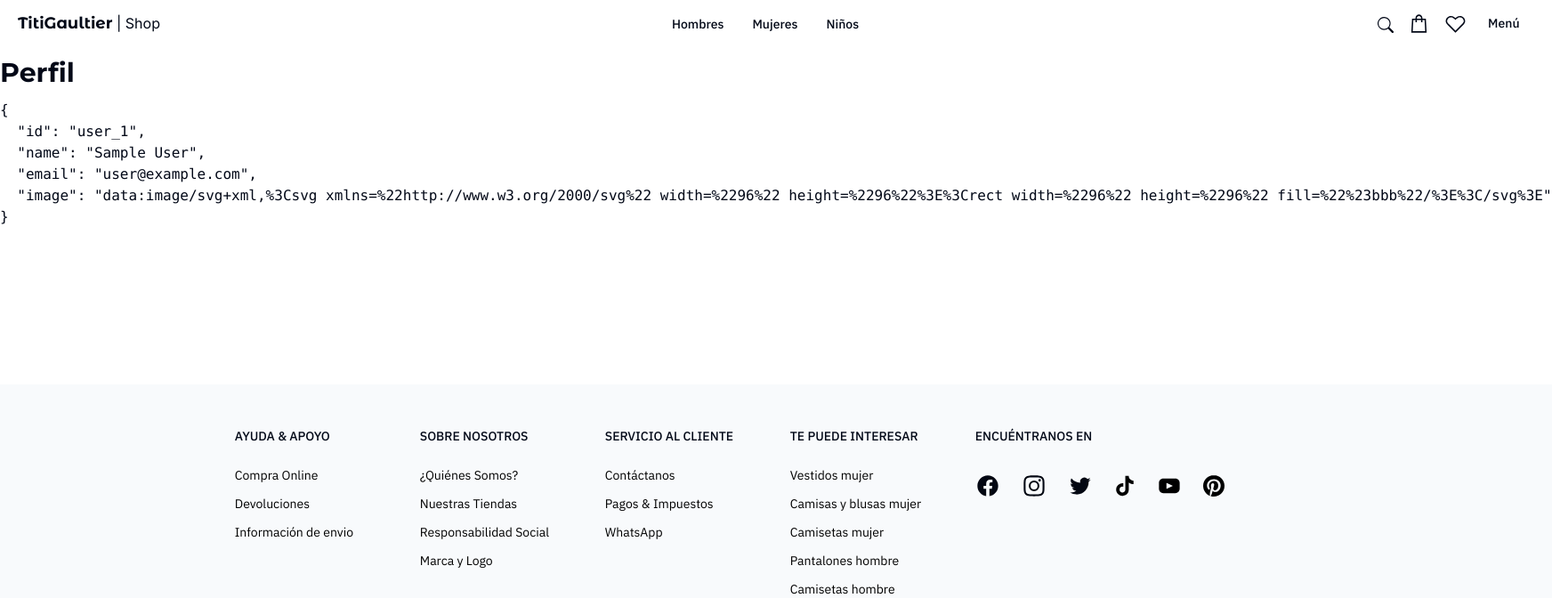
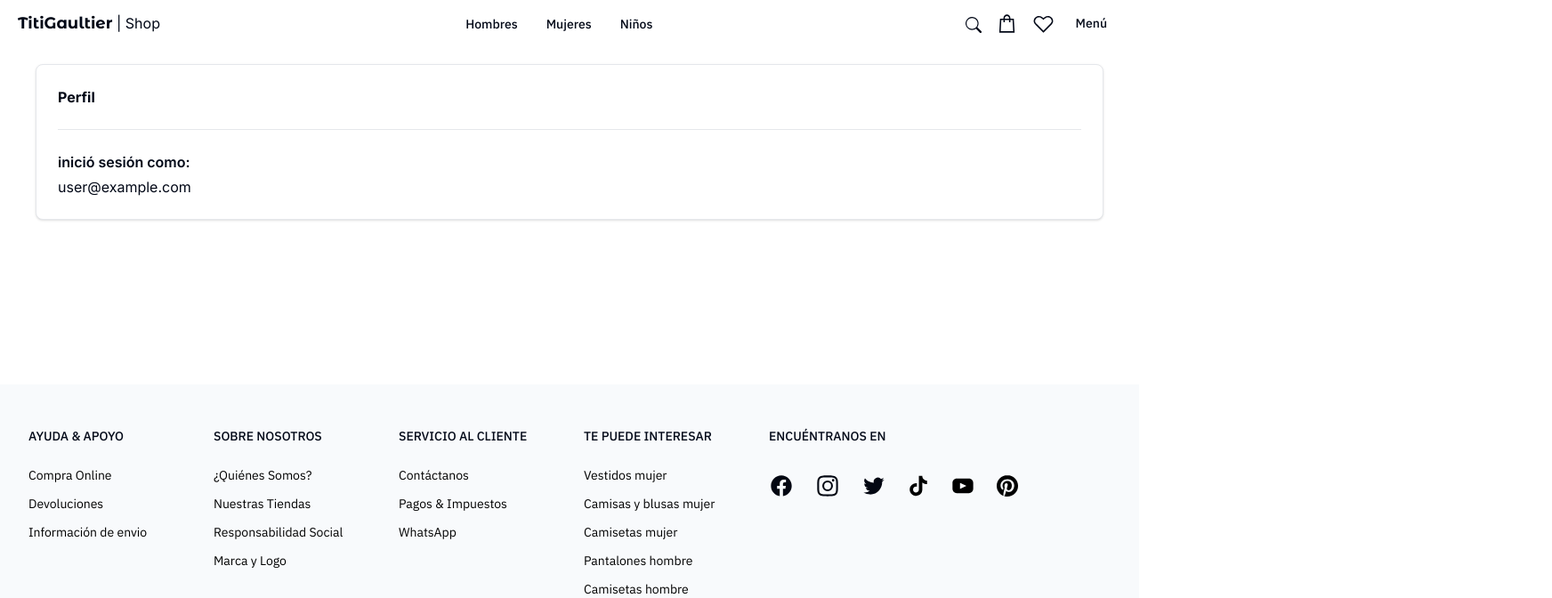
Before and after one commit to ivan-gtz/titigaultier-shop, a Next.js app: page /profile in a window 1280 px wide. Shown: the top 672 px of the page at 89% size, 1744 px wide, since content can reach past the window. Built offline with nearby package versions, Linux system fonts and the light colour scheme; no server answers; the database is empty; sample sign-in values are in the browser's storage.

Commit message:
added button favorites in product

```diff
--- a/src/actions/address/delete-user-address.ts
+++ b/src/actions/address/delete-user-address.ts
@@ -3,7 +3,6 @@
 import { prisma } from "@/lib/prisma";
 
 export const deleteUserAddress = async( userId: string ) => {
-    console.log("reciviendo para eliminar",{userId})
     try {
         await prisma.userAddress.delete({
             where: {
@@ -17,9 +16,8 @@
         }
 
     } catch (error: any) {
-        console.log("Valor de 'error' antes de console.error:", error); // <-- Añade esta línea
-        console.error("Error en Server Action deleteUserAddress:", error);
-        console.log("Objeto de error completo:", JSON.stringify(error, null, 2));
+        console.log("Mensaje de error:", error.message);
+        console.log("Código de error:", error.code);
         return {
             ok: false,
             message: 'No se pudo borrar la dirección'
--- a/src/actions/address/get-user-address.ts
+++ b/src/actions/address/get-user-address.ts
@@ -3,7 +3,6 @@
 import { prisma } from "@/lib/prisma";
 
 export const getUserAddress = async( userId: string ) => {
-    console.log("aqui en el server action userId", {userId})
     try {
         const address = await prisma.userAddress.findUnique({
             where: { userId }
--- a/src/app/(shop)/checkout/(checkout)/ui/PlaceOrder.tsx
+++ b/src/app/(shop)/checkout/(checkout)/ui/PlaceOrder.tsx
@@ -1,9 +1,11 @@
 'use client';
 
 import { placeOrder } from "@/actions";
+import { Button } from "@/components";
 import { useAddressStore, useCartStore } from "@/store";
 import { currencyFormatter } from "@/utils";
 import clsx from "clsx";
+import { Loader2 } from "lucide-react";
 import Link from "next/link";
 import { useRouter } from "next/navigation";
 import { useEffect, useState } from "react";
@@ -87,15 +89,23 @@
                 </p>
 
                 <p className="text-red-500">{ errorMessage }</p>
-                <button
+                <Button
+                    disabled={ isPlacingOrder }
                     onClick={ onPlaceOrder }
-                    className={clsx({
-                        'btn-primary': !isPlacingOrder,
-                        'btn-disabled': isPlacingOrder
-                    })}
+                    size="lg"
+                    type="submit"
+                    className="w-full"
                 >
-                    Colocar orden
-                </button>
+                    {
+                        isPlacingOrder ?
+                        <>
+                            <Loader2 size={ 20 } className="animate-spin mr-2" />
+                            Espere por favor
+                        </> :
+                        "Confirmar pedido"
+
+                    }
+                </Button>
             </div>
         </div>
     )
--- a/src/app/(shop)/checkout/address/page.tsx
+++ b/src/app/(shop)/checkout/address/page.tsx
@@ -13,9 +13,7 @@
       <h3 className='text-2xl'>500 - No hay sesión de usuario</h3>
     )
   }
-  console.log("aqui esta el ide",session!.user.id);
   const userAddress = await getUserAddress( session!.user.id ) ?? undefined;
-  console.log("que esta pasando aqui",{userAddress})
   return (
     <div className="px-2 sm:px-10">
       <div className="flex flex-col sm:justify-center sm:items-center mb-72 px-5 sm:px-10">
--- a/src/app/(shop)/product/[slug]/ui/AddToCart.tsx
+++ b/src/app/(shop)/product/[slug]/ui/AddToCart.tsx
@@ -1,5 +1,5 @@
 'use client';
-import { Button, QuantitySelector, SizeSelector } from "@/components"
+import { Button, FavoriteButton, QuantitySelector, SizeSelector } from "@/components"
 import { parFont } from "@/config/fonts";
 import type { CartProduct, Product, Size } from "@/interfaces"
 import { useCartStore, useSlideCartStore } from "@/store";
@@ -61,13 +61,20 @@
         onQuantityChanged={setQuantity}
       />
       {/* Button */}
+      <div className="flex justify-between items-start">
         <Button
           onClick={addToCart}
           size="lg"
-        className={`${ parFont.className } my-5 text-sm font-medium`}
+          className={`${ parFont.className } my-5 text-sm font-medium w-96 rounded-xl mr-3`}
         >
           AGREGAR A LA CESTA
         </Button>
+        <FavoriteButton
+          favorite={ product }
+          className=" p-[11px] my-4 mt-5 border-gray-200"
+          heartClass={ 18 }
+        />
+      </div>
     </>
   )
 }
--- a/src/app/(shop)/profile/page.tsx
+++ b/src/app/(shop)/profile/page.tsx
@@ -1,5 +1,5 @@
 import { auth } from "@/auth";
-import { Title } from "@/components";
+import { Card, Divider, Title } from "@/components";
 import { redirect } from "next/navigation";
 
 export default async function ProfilePage() {
@@ -11,14 +11,20 @@
     }
 
     return (
-        <>
-            <Title title={"Perfil"} />
-            <pre>
-                {
-                    JSON.stringify( session?.user, null, 2)
-                }
-            </pre>
-            <h3 className="text-3xl mb-5">{ session.user.role }</h3>
-        </>
+        <div className="px-2 sm:px-10">
+            <Card className="mt-5">
+                <h1 className="text-tremor-title font-bold text-tremor-content-strong dark:text-dark-tremor-content-strong">
+                    Perfil
+                </h1>
+                <Divider />
+
+                <h4 className="font-semibold text-tremor-content-strong dark:text-dark-tremor-content-strong">
+                    inició sesión como:
+                </h4>
+                <p className="mt-1 text-tremor-default text-tremor-content dark:text-dark-tremor-content">
+                    { session.user.email }
+                </p>
+            </Card>
+        </div>
     );
 }
--- a/src/components/product/farorite-button/FavoriteButton.tsx
+++ b/src/components/product/farorite-button/FavoriteButton.tsx
@@ -8,9 +8,10 @@
 interface Props {
     favorite: Product;
     className?: string;
+    heartClass?: number;
   }
 
-export const FavoriteButton = ({ favorite, className ='' }: Props) => {
+export const FavoriteButton = ({ favorite, className = '', heartClass = 16 }: Props) => {
 
     const { status } = useSession();
 
@@ -30,7 +31,7 @@
             disabled={ loading }
             className={`${className} cursor-pointer bg-white/70 bg-opacity-70 shadow-2xl border border-gray-100 rounded-full outline-offset-0 transition-transform duration-300 hover:scale-110 p-2`}
         >
-            <Heart className={`h-4 w-4 ${isFavorite ? "fill-red-500 text-red-500" : "text-gray-600"}`} />
+            <Heart size={heartClass} className={`${isFavorite ? "fill-red-500 text-red-500" : "text-gray-600"}`} />
             <span className="sr-only">Add to favorites</span>
         </button>
     );
```
Lines whose indentation alone changed are shown as unchanged.
